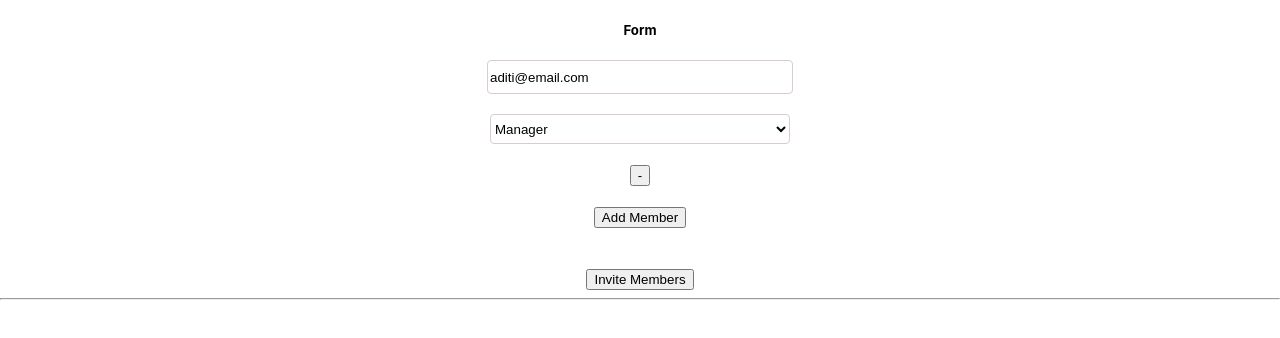
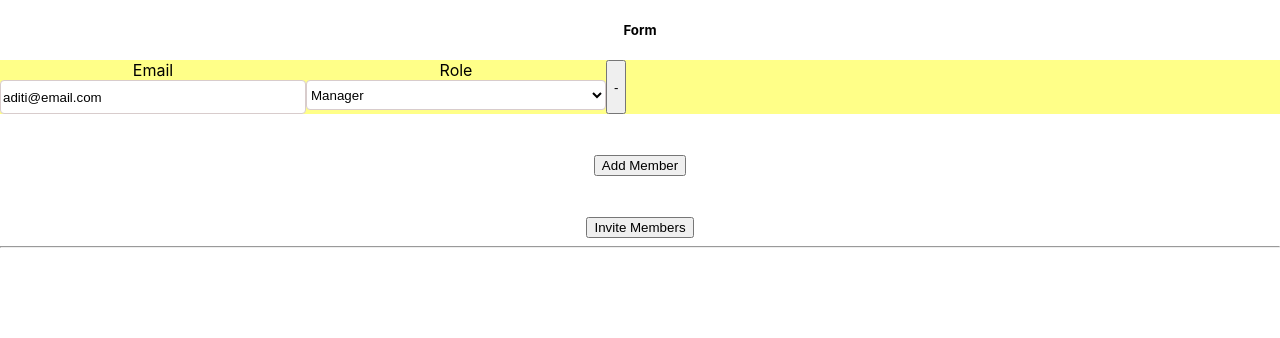
Before and after one commit to aditiacharya01/form-validation, a React (Create React App) app: page / in a window 1280 px wide. Shown: the top 338 px of the page. Built offline with nearby package versions, Linux system fonts and the light colour scheme.

Commit message:
created label component

```diff
--- a/src/atoms/Input.tsx
+++ b/src/atoms/Input.tsx
@@ -1,6 +1,7 @@
 import React, { FC } from "react";
 import styled from "styled-components";
 import InputProps from "../interfaces/Input.types";
+import Label from "./Label";
 
 const StyledInput = styled.input<InputProps>`
   height: 30px;
@@ -14,9 +15,11 @@ const StyledInput = styled.input<InputProps>`
 const Input: FC<InputProps> = ({
   field,
   form: { touched, errors },
+  label,
   ...props
 }) => (
   <div>
+    <Label htmlFor={label} label={label}></Label>
     <StyledInput type="text" {...field} {...props} />
     {touched[field.name] && errors[field.name] && (
       <div className="error">{errors[field.name]}</div>
--- /dev/null
+++ b/src/atoms/Label.tsx
@@ -0,0 +1,15 @@
+import React, { FC } from "react";
+import styled from "styled-components";
+import LabelProps from "../interfaces/Label.types";
+
+const StyledLabel = styled.label<LabelProps>`
+  display: block;
+`;
+
+const Label: FC<LabelProps> = ({ label }) => (
+  <div>
+    <StyledLabel htmlFor={label}>{label}</StyledLabel>
+  </div>
+);
+
+export default Label;
--- a/src/atoms/Select.tsx
+++ b/src/atoms/Select.tsx
@@ -1,6 +1,7 @@
 import React, { FC } from "react";
 import styled from "styled-components";
 import InputProps from "../interfaces/Input.types";
+import Label from "./Label";
 
 const StyledSelect = styled.select<InputProps>`
   height: 30px;
@@ -15,9 +16,11 @@ const Select: FC<InputProps> = ({
   field,
   form: { touched, errors },
   options,
+  label,
   ...props
 }) => (
   <div>
+    <Label htmlFor={label} label={label}></Label>
     <StyledSelect {...field} {...props}>
       {options?.map((item: string, index: number) => (
         <option key={index} value={item}>
--- a/src/interfaces/Input.types.tsx
+++ b/src/interfaces/Input.types.tsx
@@ -1,5 +1,6 @@
 export default interface InputProps {
   field: any;
   form: any;
+  label?: string;
   options?: string[];
 }
--- /dev/null
+++ b/src/interfaces/Label.types.tsx
@@ -0,0 +1,4 @@
+export default interface LabelProps {
+  htmlFor?: string;
+  label?: string;
+}
--- a/src/templates/Form.tsx
+++ b/src/templates/Form.tsx
@@ -8,6 +8,12 @@ import Input from "../atoms/Input";
 import { roles } from "../constants/UserConstant";
 import { useAppDispatch } from "../hooks/user.hooks";
 import { inviteUsers } from "../store/user-actions";
+import styled from "styled-components";
+
+const StyledContainer = styled.div`
+  background-color: #ff8;
+  display: flex;
+`;
 
 const MemberForm: FC = () => {
   const dispatch = useAppDispatch();
@@ -53,10 +59,12 @@ const MemberForm: FC = () => {
                     {users && users.length > 0
                       ? users.map((user: any, index: number) => (
                           <div key={index}>
+                            <StyledContainer>
                               <Field
                                 placeholder="user email"
                                 name={`users.${index}.email`}
                                 component={Input}
+                                label="Email"
                               />
                               <ErrorMessage name={`users.${index}.email`} />
 
@@ -66,6 +74,7 @@ const MemberForm: FC = () => {
                                 name={`users.${index}.role`}
                                 component={Select}
                                 options={roles}
+                                label="Role"
                               />
                               <ErrorMessage name={`users.${index}.role`} />
                               <br />
@@ -76,6 +85,7 @@ const MemberForm: FC = () => {
                               >
                                 -
                               </button>
+                            </StyledContainer>
                             <br />
                             <br />
                           </div>
```
Lines whose indentation alone changed are shown as unchanged.
